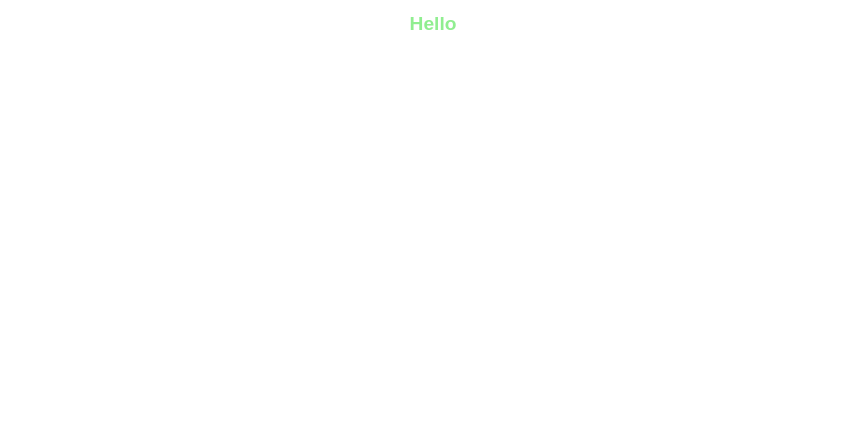
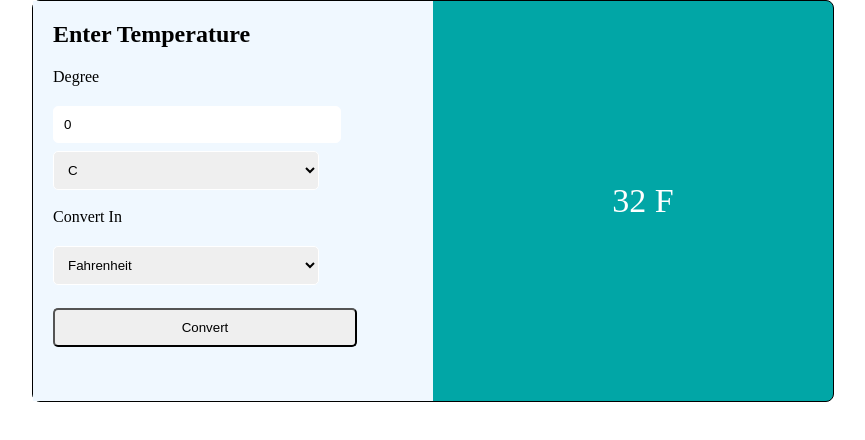
Before and after one commit to marakuyait/first-app, a plain HTML site: page index.html in a window 1280 px wide. Shown: the whole page, without its empty margins (207-1072 px from the left). Drawn offline with Linux system fonts and the light colour scheme.

Commit message:
added html and css styles

```diff
--- a/index.html
+++ b/index.html
@@ -7,7 +7,26 @@
     <link rel="stylesheet" type="text/css" href="style.css" />
   </head>
   <body>
-    <h1>Hello</h1>
+    <div class="container">
+      <div class="leftSide">
+        <h2>Enter Temperature</h2>
+        <label for="degree">Degree</label>
+        <input type="number" id="degree" value="0" />
+        <select>
+          <option value="celsius">C</option>
+          <option value="fahrenheit">F</option>
+        </select>
+        <label for="convertIn">Convert In</label>
+        <select id="convertIn">
+          <option value="fahrenheit">Fahrenheit</option>
+          <option value="celsius">Celsius</option>
+        </select>
+        <button>Convert</button>
+      </div>
+      <div class="rightSide">
+        <p id="result">32 F</p>
+      </div>
+    </div>
 
     <script src="main.js"></script>
   </body>
--- a/style.css
+++ b/style.css
@@ -1,6 +1,51 @@
-h1 {
-  color: lightgreen;
-  font-size: larger;
-  font-family: Arial, Helvetica, sans-serif;
-  text-align: center;
+body {
+  display: flex;
+  justify-content: center;
+  align-items: center;
+  margin: 0;
+  background-color: rgba(255, 255, 255, 0.705);
 }
+.container {
+  display: flex;
+  border: 1px solid;
+  border-radius: 8px;
+  width: 800px;
+  height: 400px;
+  background-color: rgb(1, 166, 166);
+}
+
+.leftSide {
+  width: 50%;
+  margin-right: 20px;
+  background-color: aliceblue;
+  padding-left: 20px;
+}
+.leftSide label {
+  display: block;
+  margin-top: 10px;
+  margin-bottom: 20px;
+}
+.leftSide input,
+.leftSide select {
+  border-radius: 5px;
+  width: 70%;
+  padding: 10px;
+  margin-bottom: 8px;
+  border: 1px solid white;
+}
+
+.leftSide button {
+  width: 80%;
+  padding: 10px;
+  margin-top: 15px;
+  border-radius: 5px;
+}
+
+.rightSide {
+  width: 50%;
+  display: flex;
+  justify-content: center;
+  align-items: center;
+  color: #fff;
+  font-size: 34px;
+}
```
